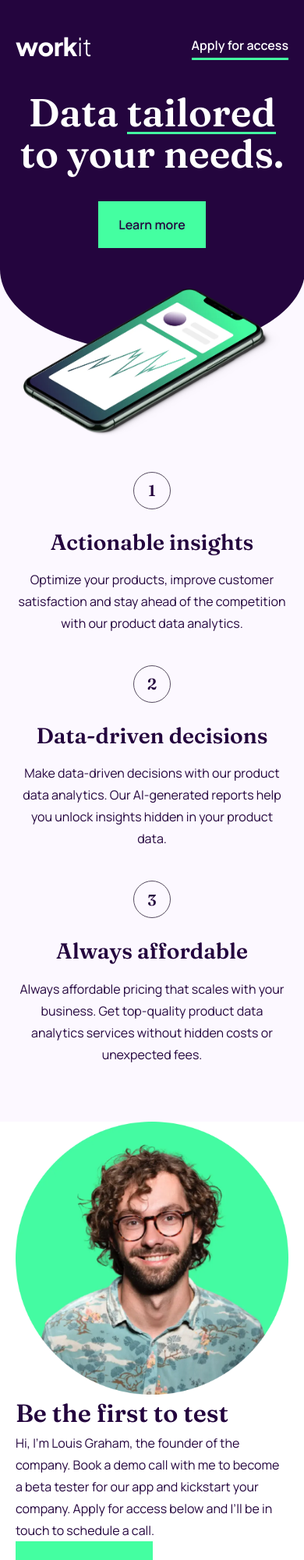
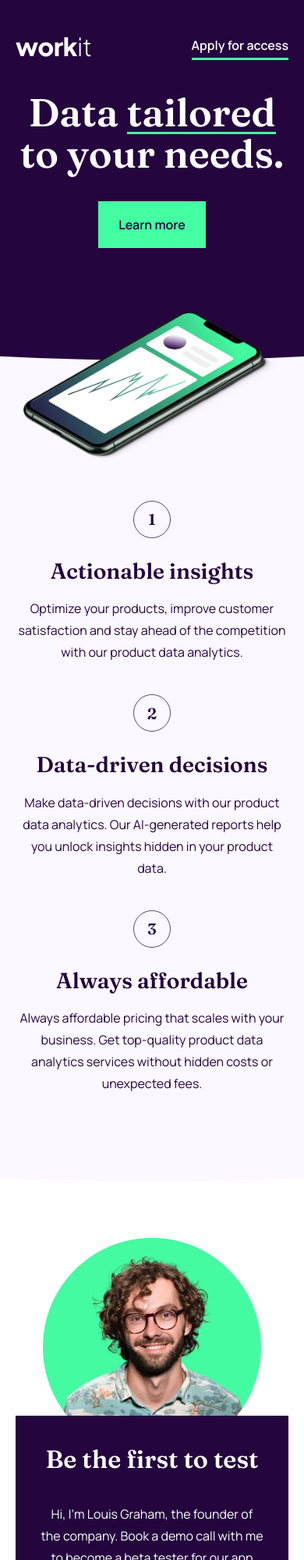
Before and after one commit to diegopereira0/workit-lp, a plain HTML site: page index.html in a window 390 px wide. Shown: the top 2000 px of the page at 78% size. Drawn offline with Linux system fonts and the light colour scheme.

Commit message:
section founder

```diff
--- a/css/home.css
+++ b/css/home.css
@@ -4,15 +4,21 @@ body {
 }
 
 /* Hero */
-.hero-wrapper {
-  height: 100vh;
-}
-
 .hero-bg {
   background-color: var(--primary);
   position: relative;
   z-index: 1;
-  height: 70vh;
+}
+
+.hero-bg::after {
+  content: "";
+  background: url("../img/rectangle.svg") no-repeat top center;
+  background-size: cover;
+  display: block;
+  height: 80px;
+  width: 100%;
+  position: absolute;
+  z-index: -1;
 }
 
 .elements {
@@ -49,27 +55,6 @@ body {
   right: -65px;
 }
 
-.wave {
-  position: absolute;
-  bottom: -120px;
-  left: 0;
-  width: 100%;
-  overflow: hidden;
-  line-height: 0;
-  z-index: -1;
-}
-
-.wave svg {
-  position: relative;
-  display: block;
-  width: calc(100% + 1.3px);
-  height: 120px;
-}
-
-.wave .shape-fill {
-  fill: var(--primary);
-}
-
 .header {
   padding: 3.5rem 0;
 }
@@ -79,6 +64,11 @@ body {
   flex-wrap: wrap;
   align-items: center;
   justify-content: space-between;
+}
+
+.hero {
+  position: relative;
+  padding-bottom: 15.625rem;
 }
 
 .hero-info {
@@ -111,12 +101,28 @@ body {
 
 .hero-img {
   max-width: 760px;
+  position: absolute;
+  bottom: -208px;
 }
 
 /* Diferenciais */
+.diferenciais-bg {
+  position: relative;
+}
+
+.diferenciais-bg::after {
+  content: "";
+  background: url("../img/rectangle-light.svg") no-repeat top center;
+  background-size: cover;
+  display: block;
+  height: 80px;
+  width: 100%;
+  position: absolute;
+}
+
 .diferenciais {
-  padding-top: 5.5rem;
-  padding-bottom: 10.25rem;
+  padding-top: 15.9375rem;
+  padding-bottom: 5.25rem;
 }
 
 .diferenciais-lista {
@@ -147,33 +153,67 @@ body {
   margin-bottom: 1.75rem;
 }
 
-.wave-2 {
-  position: absolute;
-  top: 0;
-  left: 0;
-  width: 100%;
-  overflow: hidden;
-  line-height: 0;
+/* Founder */
+.founder-bg {
+  background-color: var(--support-0);
+  padding-top: 280px;
+  padding-bottom: 3.75rem;
 }
 
-.wave-2 svg {
+.founder {
+  display: flex;
   position: relative;
-  display: block;
-  width: calc(100% + 1.3px);
-  height: 50px;
+  justify-content: end;
 }
 
-.wave-2 .shape-fill {
-  fill: #fcf8ff;
+.founder-info {
+  background: var(--primary);
+  max-width: 730px;
+  z-index: 1;
+  position: relative;
+}
+
+.founder-info-bg {
+  background-color: var(--primary);
+  padding: 4rem;
+}
+
+.founder-imagem {
+  max-width: 477px;
+  height: auto;
+  position: absolute;
+  z-index: -1;
+  top: -173px;
+  left: -382px;
+}
+
+.founder-info h2,
+.founder-info p {
+  margin-bottom: 2rem;
+}
+
+@media (max-width: 1218px) {
+  .founder {
+    justify-content: center;
+  }
+
+  .founder-info {
+    max-width: 530px;
+  }
+
+  .founder-info-bg {
+    padding: 3rem;
+  }
+
+  .founder-imagem {
+    max-width: 280px;
+    left: -180px;
+  }
 }
 
 @media (max-width: 800px) {
-  .hero-wrapper {
-    height: 75vh;
-  }
-
-  .hero-bg {
-    height: 50vh;
+  .header {
+    padding: 2rem 0;
   }
 
   .hero-bg > .elements::before {
@@ -186,8 +226,8 @@ body {
     right: -125px;
   }
 
-  .header {
-    padding: 2rem 0;
+  .hero {
+    padding-bottom: 7rem;
   }
 
   .hero-img {
@@ -195,8 +235,8 @@ body {
   }
 
   .diferenciais {
-    padding-top: 3.5rem;
-    padding-bottom: 4.5rem;
+    padding-top: 260px;
+    padding-bottom: 0;
   }
 
   .diferenciais-lista {
@@ -229,29 +269,41 @@ body {
   .diferenciais-lista li h3 {
     margin-bottom: 1rem;
   }
-}
 
-/* Founder */
-.founder-bg {
-  background-color: var(--support-0);
+  .founder-bg {
+    padding-top: 380px;
+  }
+
+  .founder-info {
+    display: flex;
+    justify-content: center;
+  }
+
+  .founder-imagem {
+    top: -228px;
+    left: initial;
+  }
 }
 
 @media (max-width: 600px) {
-  .hero-wrapper {
-    height: 65vh;
-  }
-
-  .hero-bg {
-    height: 40vh;
-  }
-
   .hero-bg > .elements::before,
   .hero-bg > .elements::after {
     display: none;
   }
 
+  .hero {
+    padding-bottom: 4rem;
+  }
+  .hero-info > a {
+    margin-bottom: 0;
+  }
+
   .hero-img {
     max-width: 330px;
+  }
+
+  .diferenciais {
+    padding-bottom: 2rem;
   }
 
   .diferenciais-lista {
@@ -273,4 +325,9 @@ body {
   .diferenciais-lista li span {
     margin-bottom: 1.5rem;
   }
+
+  .founder-info-bg {
+    padding: 2rem;
+    text-align: center;
+  }
 }
--- a/index.html
+++ b/index.html
@@ -13,7 +13,6 @@
     <title>Workit</title>
   </head>
   <body>
-    <div class="hero-wrapper">
     <section class="hero-bg">
       <div class="elements"></div>
       <div class="hero container">
@@ -35,29 +34,16 @@
           </div>
         </div>
       </div>
-        <div class="wave">
-          <svg
-            data-name="Layer 1"
-            xmlns="http://www.w3.org/2000/svg"
-            viewBox="0 0 1200 120"
-            preserveAspectRatio="none"
-          >
-            <path
-              d="M0,0V7.23C0,65.52,268.63,112.77,600,112.77S1200,65.52,1200,7.23V0Z"
-              class="shape-fill"
-            ></path>
-          </svg>
-        </div>
     </section>
-    </div>
-    <main class="diferenciais container">
+    <main class="diferenciais-bg">
+      <div class="diferenciais container">
         <ul class="diferenciais-lista">
           <li>
             <span>1</span>
             <h3 class="heading-3">Actionable insights</h3>
             <p class="body">
-            Optimize your products, improve customer satisfaction and stay ahead
-            of the competition with our product data analytics.
+              Optimize your products, improve customer satisfaction and stay
+              ahead of the competition with our product data analytics.
             </p>
           </li>
           <li>
@@ -65,8 +51,8 @@
             <h3 class="heading-3">Data-driven decisions</h3>
             <p class="body">
               Make data-driven decisions with our product data analytics. Our
-            AI-generated reports help you unlock insights hidden in your product
-            data.
+              AI-generated reports help you unlock insights hidden in your
+              product data.
             </p>
           </li>
           <li>
@@ -74,44 +60,33 @@
             <h3 class="heading-3">Always affordable</h3>
             <p class="body">
               Always affordable pricing that scales with your business. Get
-            top-quality product data analytics services without hidden costs or
-            unexpected fees.
+              top-quality product data analytics services without hidden costs
+              or unexpected fees.
             </p>
           </li>
         </ul>
-      <div class="wave-2">
-        <svg
-          data-name="Layer 1"
-          xmlns="http://www.w3.org/2000/svg"
-          viewBox="0 0 1200 120"
-          preserveAspectRatio="none"
-        >
-          <path
-            d="M0,0V7.23C0,65.52,268.63,112.77,600,112.77S1200,65.52,1200,7.23V0Z"
-            class="shape-fill"
-          ></path>
-        </svg>
       </div>
     </main>
     <section class="founder-bg" aria-label="founder">
       <div class="founder container">
-        <div class="founder-imagem">
-          <img
-            src="./img/image-founder.webp"
-            alt="Foto do fundador da empresa"
-          />
-        </div>
-        <div class="founder-info">
+        <div class="founder-info support-0">
+          <div class="founder-info-bg">
             <h2 class="heading-2">Be the first to test</h2>
             <p class="body">
               Hi, I'm Louis Graham, the founder of the company. Book a demo call
               with me to become a beta tester for our app and kickstart your
-            company. Apply for access below and I’ll be in touch to schedule a
+              company. Apply for access below and I'll be in touch to schedule a
               call.
             </p>
             <a class="btn-primary" href="./">Apply for access</a>
           </div>
+          <div class="founder-imagem">
+            <img src="./img/image-founder.webp" alt="" />
+          </div>
+        </div>
       </div>
     </section>
+
+    <footer></footer>
   </body>
 </html>
```
Also changed, not shown: img/rectangle-light.svg (added), img/rectangle.svg (added). Lines whose indentation alone changed are shown as unchanged.
